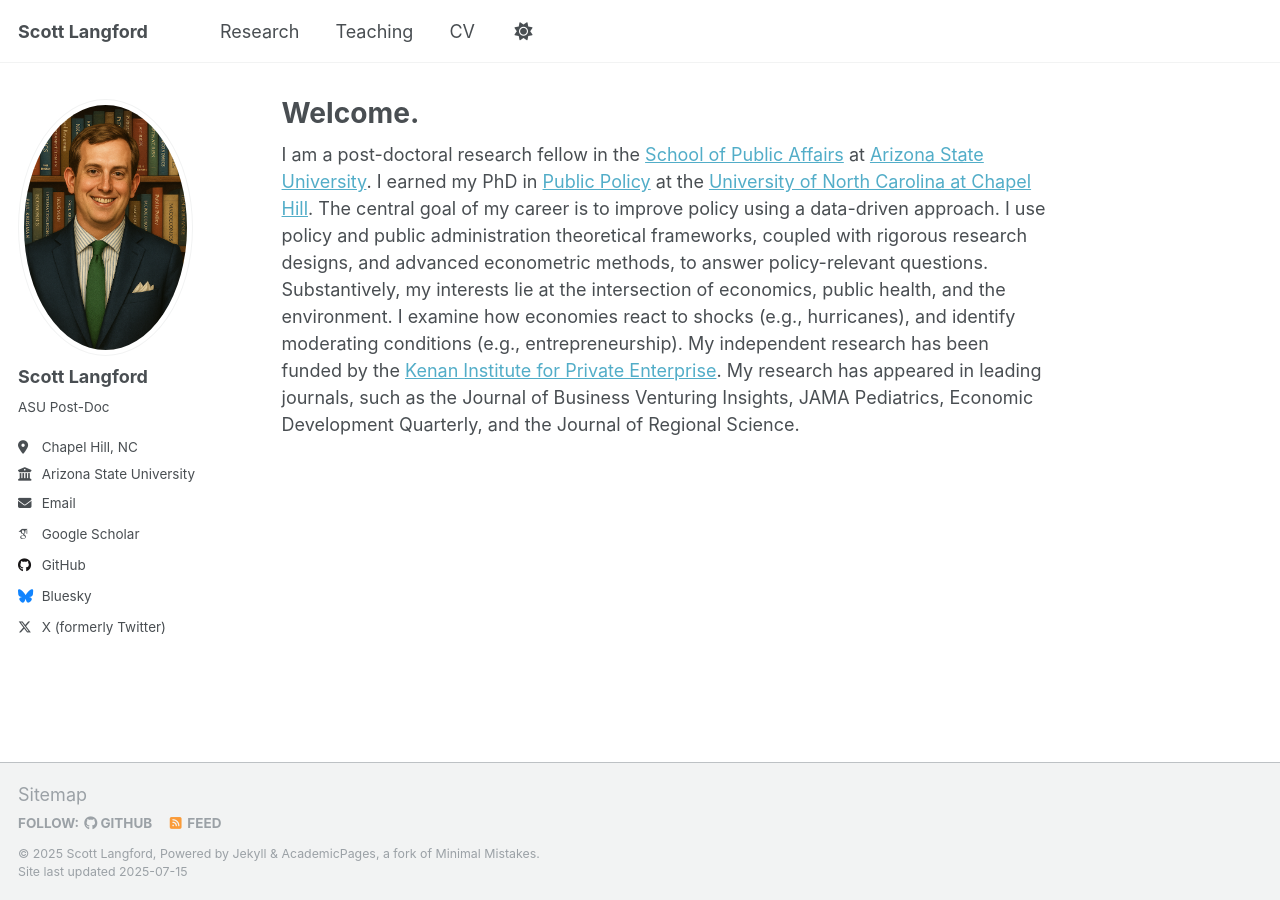
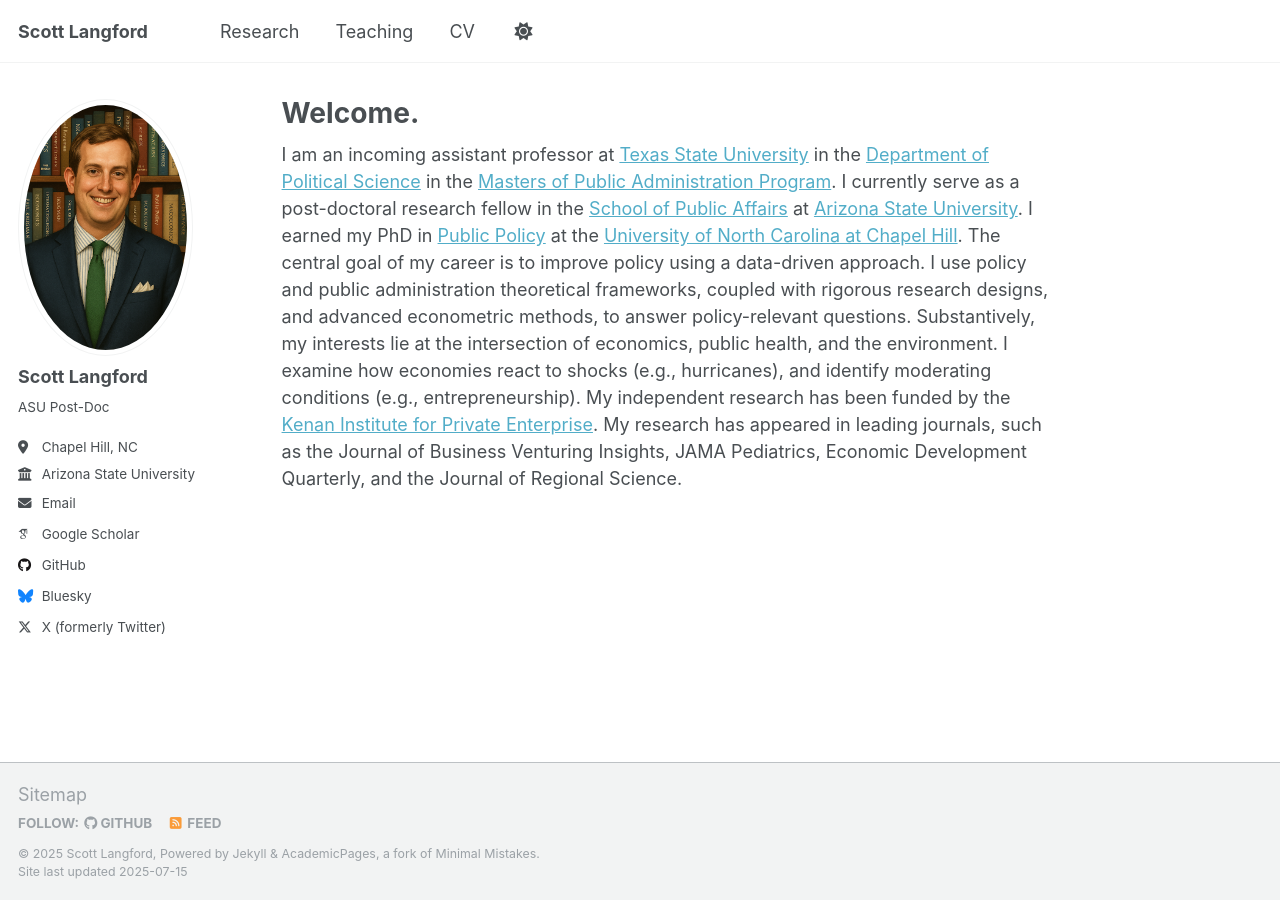
Before and after one commit to scottlangford2/scott_langford, a Jekyll site: the page built from _pages/about.md, in a window 1280 px wide. Built offline with Jekyll 4.4.1, drawn with Linux system fonts in a browser that asks for light colours; some web fonts are replaced.

Commit message:
Update about.md

```diff
--- a/_pages/about.md
+++ b/_pages/about.md
@@ -7,4 +7,4 @@
   - /about.html
 ---
 
-I am a post-doctoral research fellow in the [School of Public Affairs](https://spa.asu.edu/) at [Arizona State University](https://www.asu.edu/). I earned my PhD in [Public Policy](https://publicpolicy.unc.edu/) at the [University of North Carolina at Chapel Hill](https://www.unc.edu/). The central goal of my career is to improve policy using a data-driven approach. I use policy and public administration theoretical frameworks, coupled with rigorous research designs, and advanced econometric methods, to answer policy-relevant questions. Substantively, my interests lie at the intersection of economics, public health, and the environment. I examine how economies react to shocks (e.g., hurricanes), and identify moderating conditions (e.g., entrepreneurship). My independent research has been funded by the [Kenan Institute for Private Enterprise](https://kenaninstitute.unc.edu/). My research has appeared in leading journals, such as the Journal of Business Venturing Insights, JAMA Pediatrics, Economic Development Quarterly, and the Journal of Regional Science.
+I am an incoming assistant professor at [Texas State University](https://www.txst.edu/) in the [Department of Political Science](https://www.polisci.txst.edu/) in the [Masters of Public Administration Program](https://www.polisci.txst.edu/graduate-programs/master-of-public-administration.html). I currently serve as a post-doctoral research fellow in the [School of Public Affairs](https://spa.asu.edu/) at [Arizona State University](https://www.asu.edu/). I earned my PhD in [Public Policy](https://publicpolicy.unc.edu/) at the [University of North Carolina at Chapel Hill](https://www.unc.edu/). The central goal of my career is to improve policy using a data-driven approach. I use policy and public administration theoretical frameworks, coupled with rigorous research designs, and advanced econometric methods, to answer policy-relevant questions. Substantively, my interests lie at the intersection of economics, public health, and the environment. I examine how economies react to shocks (e.g., hurricanes), and identify moderating conditions (e.g., entrepreneurship). My independent research has been funded by the [Kenan Institute for Private Enterprise](https://kenaninstitute.unc.edu/). My research has appeared in leading journals, such as the Journal of Business Venturing Insights, JAMA Pediatrics, Economic Development Quarterly, and the Journal of Regional Science.
```
